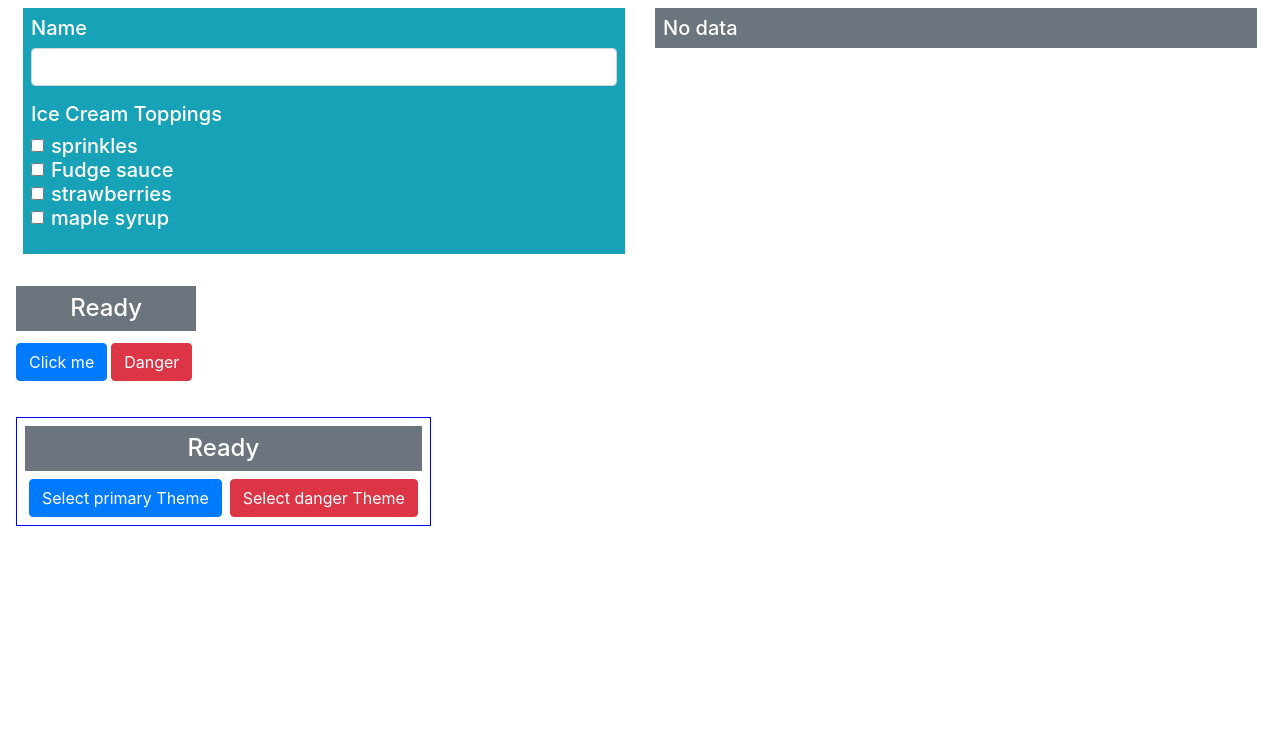
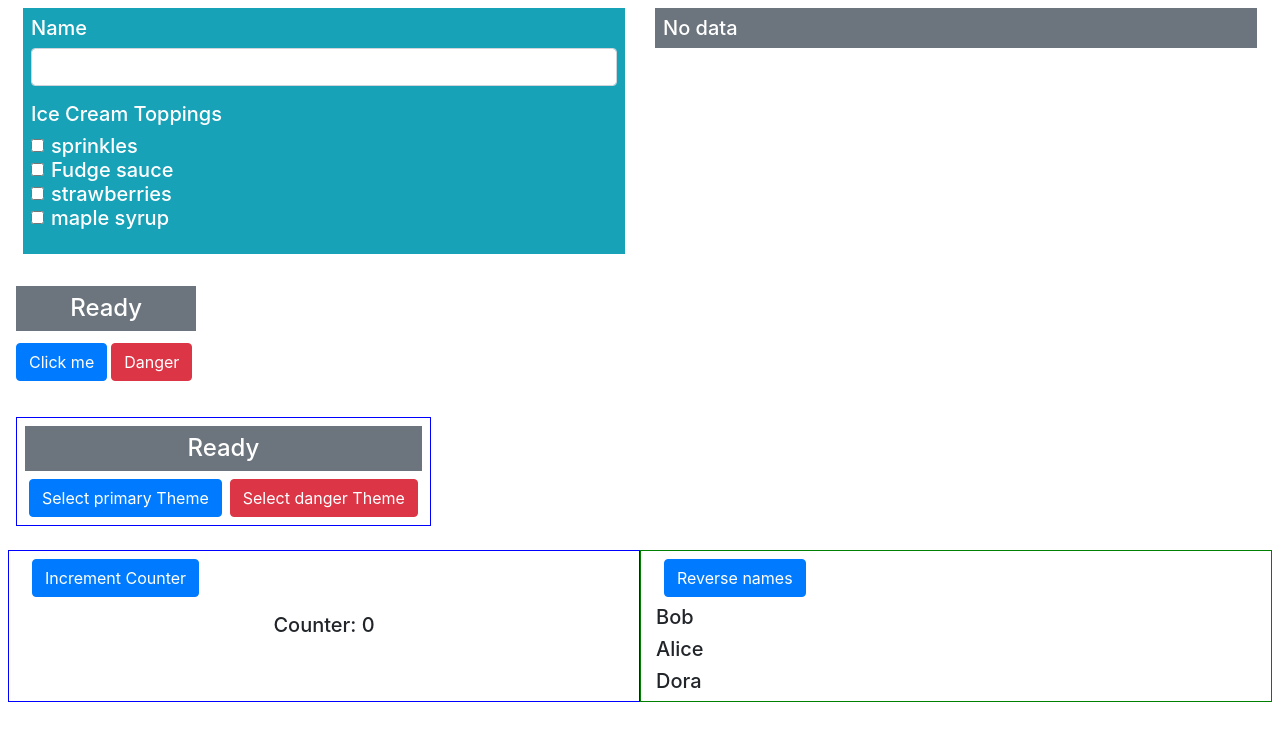
Before and after one commit to rameshkunwar/LearningProReact16, a React (Create React App) app: page / in a window 1280 px wide. Shown: the top 740 px of the page. Built offline with nearby package versions, Linux system fonts and the light colour scheme.

Commit message:
Reconciliation and lifecycles

```diff
--- /dev/null
+++ b/src/ActionButton.js
@@ -0,0 +1,15 @@
+import React, { Component } from "react";
+
+export class ActionButton extends Component {
+    render() {
+        console.log(`Render ActionButton (${this.props.text}) Component`);
+        return (
+            <button
+                className="btn btn-primary m-2"
+                onClick={this.props.callback}
+            >
+                {this.props.text}
+            </button>
+        );
+    }
+}
--- a/src/App.js
+++ b/src/App.js
@@ -4,6 +4,8 @@ import "./App.css";
 import { CheckboxOperation } from "./Checkboxes";
 import { Display } from "./Display";
 import { ThemeButton } from "./ThemeButton";
+import Message from "./Message";
+import List from "./List";
 
 export default class App extends Component {
     constructor(props) {
@@ -29,7 +31,8 @@ export default class App extends Component {
         event.persist();
         this.setState(
             {
-                counter: this.state.counter + 1,
+                counter: 0,
+                //counter: this.state.counter + 1,
                 // theme: event.target.innerText === "Normal" ? "primary" : "danger"
                 theme: newTheme
             },
@@ -38,6 +41,10 @@ export default class App extends Component {
                     message: `${event.type} : ${this.state.counter}`
                 })
         );
+    };
+
+    incrementCounter = () => {
+        this.setState({ counter: this.state.counter + 1 });
     };
 
     selectTheme = (newTheme) => {
@@ -101,6 +108,21 @@ export default class App extends Component {
                         </div>
                     </div>
                 </div>
+                <div className="row p-2">
+                    <div className="col-6" style={{ border: "1px solid blue" }}>
+                        <Message
+                            message={`Counter: ${this.state.counter}`}
+                            callback={this.incrementCounter}
+                            text="Increment Counter"
+                        />
+                    </div>
+                    <div
+                        className="col-6"
+                        style={{ border: "1px solid green" }}
+                    >
+                        <List />
+                    </div>
+                </div>
             </div>
         );
     }
--- /dev/null
+++ b/src/List.js
@@ -0,0 +1,32 @@
+import React, { Component } from "react";
+import { ActionButton } from "./ActionButton";
+
+class List extends Component {
+    constructor(props) {
+        super(props);
+        this.state = {
+            names: ["Bob", "Alice", "Dora"]
+        };
+    }
+
+    reverseList = () => {
+        this.setState({ names: this.state.names.reverse() });
+    };
+
+    render() {
+        console.log("Render List Component");
+        return (
+            <div>
+                <ActionButton
+                    callback={this.reverseList}
+                    text="Reverse names"
+                />
+                {this.state.names.map((name, index) => {
+                    return <h5 key={name}>{name}</h5>;
+                })}
+            </div>
+        );
+    }
+}
+
+export default List;
--- /dev/null
+++ b/src/Message.js
@@ -0,0 +1,16 @@
+import React, { Component } from "react";
+import { ActionButton } from "./ActionButton";
+
+class Message extends Component {
+    render() {
+        console.log("Render Message Component");
+        return (
+            <div>
+                <ActionButton theme="primary" {...this.props} />
+                <div className="h5 text-center p-2">{this.props.message}</div>
+            </div>
+        );
+    }
+}
+
+export default Message;
```
